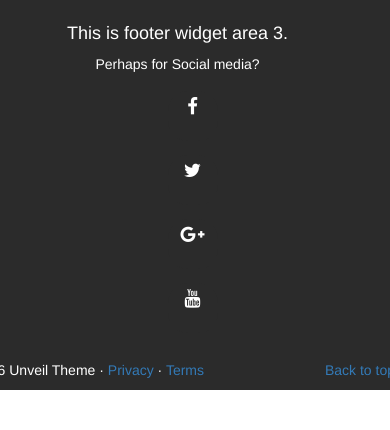
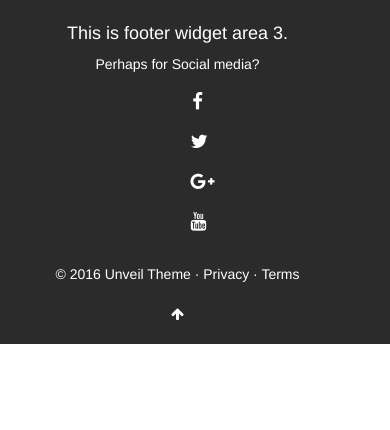
Before and after one commit to joshboyan/cas211w, a PHP site: page / in a window 390 px wide; the page is wider, and only the part inside the window is pictured. Shown: the part 5015-5445 px from the top of that part. After the commit the page ends 5359 px from the top of that part, so only its background shows below. Run offline with PHP 8.4, Linux system fonts and the light colour scheme; some libraries are stand-ins or nearby versions.

Commit message:
Add and style Font Awesome icons in footer

```diff
--- a/project/css/styles.css
+++ b/project/css/styles.css
@@ -157,6 +157,16 @@ footer {
     color: #fff;
 }
 
+footer a {
+    width: 40px;
+    height: 40px;
+    padding-top: 15%;
+    color: #fff;
+}
+
+footer a:hover {
+    color: #921717;
+}
 footer ul {
     overflow: auto;
     text-align: center;
@@ -165,18 +175,6 @@ footer ul {
 footer ul li {
     list-style-type: none;
 
-}
-
-footer ul li a i {
-    width: 50px;
-    height: 50px;
-    border-radius: 20px;
-    font-size: 25px;
-    text-align: center;
-    margin-right: 10px;
-    padding-top: 15%;
-    background: #2b2b2b;
-    color: #fff;
 }
 
 .footer-widget-area {
--- a/project/index.html
+++ b/project/index.html
@@ -231,9 +231,9 @@
                 <h4>This is footer widget area 1.</h4>
                 <p>Your local business address needs to be on every page for local SEO and                          accessibility.</p>
                 <div itemscope itemtype="http://schema.org/LocalBusiness">
-                    <p itemprop="name">Unviel Themes</p>
+                    <p itemprop="name">Unveil Themes</p>
                     <address itemprop="address">8675 Jenny Street<br>Portland, OR 97201</address>
-                    <p itemprop="telephone"><a href="tel:+15038675309">503-867-5309</a></p>
+                    <p itemprop="telephone"><a href="tel:+15038675309"><i class="fa fa-phone-square"></i> &nbsp; 503-867-5309</a></p>
                 </div>
             </div><!-- /.col-sm-4 -->
             <div class="col-sm-4 footer-widget">
@@ -245,19 +245,20 @@
                 <h4>This is footer widget area 3.</h4>
                 <p>Perhaps for Social media?</p>
                 <ul>
-                <li><a class="btn" href="#" target="_blank"><i class="fa fa-facebook                        fa-lg"></i></a></li>
-                    <li><a class="btn" href="#" target="_blank"><i class="fa
+                <li><a class="btn" href="#" target="_blank"><div class="sr-only">Facebook
+                    page</div><i class="fa fa-facebook fa-lg"></i></a></li>
+                    <li><a class="btn" href="#" target="_blank"><div class="sr-only">Twitter page</div><i class="fa
                         fa-twitter fa-lg"></i></a></li>
-                    <li><a class="btn" href="#" target="_blank"><i class="fa
+                    <li><a class="btn" href="#" target="_blank"><div class="sr-only">Google+ page</div><i class="fa
                         fa-google-plus fa-lg"></i></a></li>
-                    <li><a class="btn" href="#" target="_blank"><i class="fa
+                    <li><a class="btn" href="#" target="_blank"><div class="sr-only">Youtube page</div><i class="fa
                         fa-youtube fa-lg"></i></a></li>
                 </ul>
             </div><!-- /.col-sm-4 -->
         </div><!-- /.row -->
         <div class="row">
-        <p class="pull-right"><a href="#">Back to top</a></p>
-        <p>&copy; 2016 Unveil Theme &middot; <a href="#">Privacy</a> &middot; <a href="#">Terms</a></p>
+            <div class="col-sm-offset-4 col-sm-4">&copy; 2016 Unveil Theme &middot; <a href="#">Privacy</a> &middot; <a href="#">Terms</a></div><!-- /.col-sm-6 -->
+            <div class="col-sm-4"><a role="Back to top" href="#"><i class="fa fa-arrow-up"></i></a></div><!-- /.col-sm-6 -->
         </div><!-- /.row -->
         </div><!-- /.container -->
     </footer>
```
